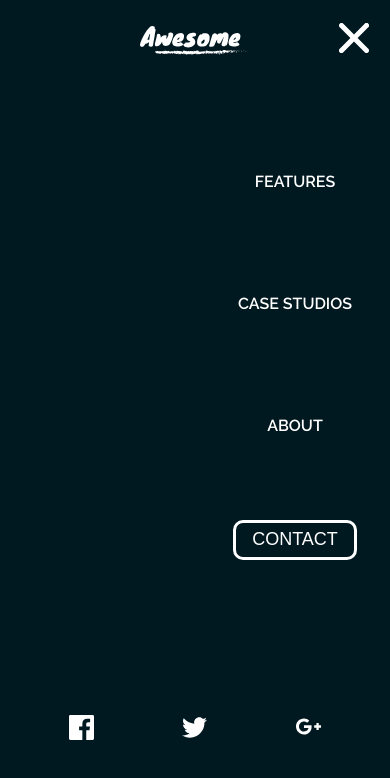
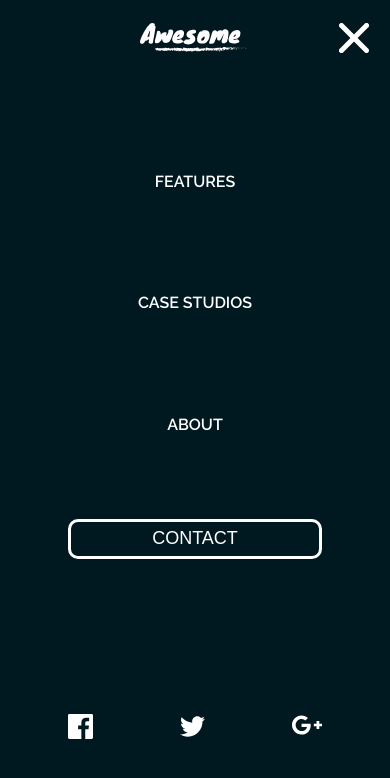
Before and after one commit to DenysWarlan/Project_2, a website: page index.html in a window 390 px wide. Both pictures are taken after a click on the element 349 px from the left and 35 px from the top of the page. Drawn offline with nearby package versions, Linux system fonts and the light colour scheme.

Commit message:
mobile first

```diff
--- a/css/style.css
+++ b/css/style.css
@@ -144,16 +144,18 @@ footer .social {
     justify-content: center;
 }
 
-footer .social .social-items {
+footer .social .social-items a{
 
     display: -ms-flexbox;
     display: flex;
     -ms-flex-align: center;
     align-items: center;
     margin: -5px 17px;
+    text-decoration: none;
+    color: #ffffff;
 }
 
-footer .social .social-items img {
+footer .social .social-items a img {
     margin: 0 12px;
     width: 25px;
 }
@@ -220,7 +222,9 @@ footer .social .social-items img {
     .background {
         background-position: 65%;
     }
-
+    .background::after {
+        background: rgba(0, 0, 0, 0.5);
+    }
 
 
     .logo {
@@ -235,6 +239,7 @@ footer .social .social-items img {
 
     .logo .logo-img {
         width: 110px;
+        margin-top: -6px;
     }
 
     .menu-trigger {
@@ -280,6 +285,7 @@ footer .social .social-items img {
         height: 50vh;
         position: relative;
         top: 26px;
+        margin-left: 0;
     }
 
     nav .ul-menu button {
@@ -299,11 +305,20 @@ footer .social .social-items img {
     nav .ul-social li:nth-child(3) {
         margin-right: 25px;
         margin-top: -2px;
+        width: 30px;
+    }
+
+    nav .ul-social li:nth-child(3)  img{
+        width: 30px;
+    }
+    section {
+        height: auto;
     }
 
     section h4 {
         text-align: center;
         font-weight: 200;
+        color: #ffffff;
         width: 65%;
         margin: 15px auto;
         line-height: 1.4em;
@@ -313,6 +328,11 @@ footer .social .social-items img {
 
     section h4 span {
         font-weight: 600;
+    }
+
+    section .circle{
+        width: 65px;
+        margin: 0;
     }
 
     section .circle img {
@@ -335,12 +355,11 @@ footer .social .social-items img {
         flex-direction: column;
         -ms-flex-pack: distribute;
         justify-content: space-around;
-        padding-left: 10px;
         height: 130px;
         padding-top: 5px;
     }
 
-    footer .social .social-items {
+    footer .social .social-items a{
         display: -ms-flexbox;
         display: flex;
         -ms-flex-align: center;
@@ -349,9 +368,16 @@ footer .social .social-items img {
         justify-content: space-around;
         width: 40%;
         margin: auto;
+        margin-top: -20px;
+    }
+    footer .social .social-items a img {
+        width: 15px;
+    }
+    footer .social .googleplus a img{
+        width: 20px;
     }
 
-    footer .social .social-items p {
+    footer .social .social-items a p{
         font-weight: 600;
         font-size: .75em;
 
@@ -382,7 +408,7 @@ footer .social .social-items img {
 
     .background {
         background-position: 66% 35%;
-        background-size: 190%;
+        background-size: 200%;
     }
 
     .logo {
@@ -462,7 +488,7 @@ footer .social .social-items img {
         padding-top: 20px;
     }
 
-    footer .social .social-items {
+    footer .social .social-items a{
         display: -ms-flexbox;
         display: flex;
         -ms-flex-align: center;
@@ -470,12 +496,19 @@ footer .social .social-items img {
         margin: 0 20px;
     }
 
-    footer .social .social-items img {
+    footer .social .social-items a img {
         margin: 0 12px;
         width: 20px;
     }
 
-    footer .social .social-items p {
+    footer .social .twitter a img{
+        width: 25px;
+    }
+    footer .social .googleplus a img{
+        width: 30px;
+    }
+
+    footer .social .social-items a p {
         font-size: .8em;
     }
 
@@ -544,6 +577,17 @@ footer .social .social-items img {
         font-size: 1.16em;
         padding-left: 35px;
     }
+
+    footer .social{
+        padding-left: 35px;
+    }
+
+    footer .social .twitter a img{
+        width: 30px;
+    }
+    footer .social .googleplus a img{
+        width: 35px;
+    }
     .plus{
         left: 47%;
     }
--- a/index.html
+++ b/index.html
@@ -42,9 +42,9 @@
 </section>
 <footer>
     <div class="social">
-        <div class=" social-items facebook"><img src="img/svg/facebook_white.svg" alt="Facebook"> <p>/ AWESOME</p></div>
-        <div class="social-items twitter"><img src="img/svg/twitter_white.svg" alt="Twitter">  <p>/ AWESOME</p></div>
-        <div class="social-items googleplus"><img src="img/svg/googleplus_white.svg" alt="GooglePlus">  <p>/ AWESOME</p></div>
+        <div class=" social-items facebook"><a href="#"><img src="img/svg/facebook_white.svg" alt="Facebook"> <p>/ AWESOME</p></a></div>
+        <div class="social-items twitter"><a href="#"><img src="img/svg/twitter_white.svg" alt="Twitter">  <p>/ AWESOME</p></a></div>
+        <div class="social-items googleplus"><a href="#"><img src="img/svg/googleplus_white.svg" alt="GooglePlus">  <p>/ AWESOME</p></a></div>
     </div>
 </footer>
 <div class="plus">
```
